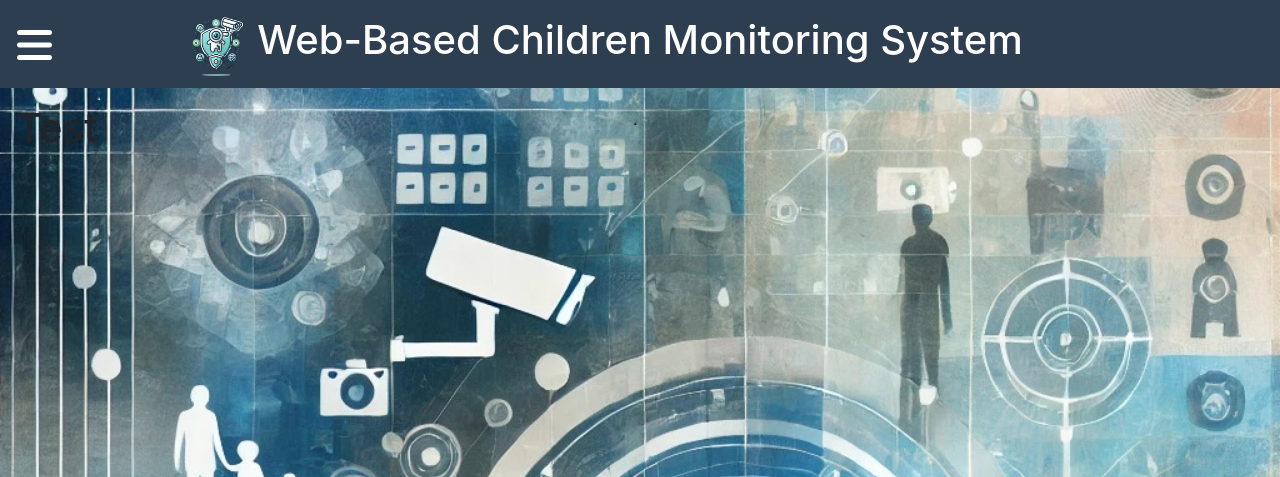
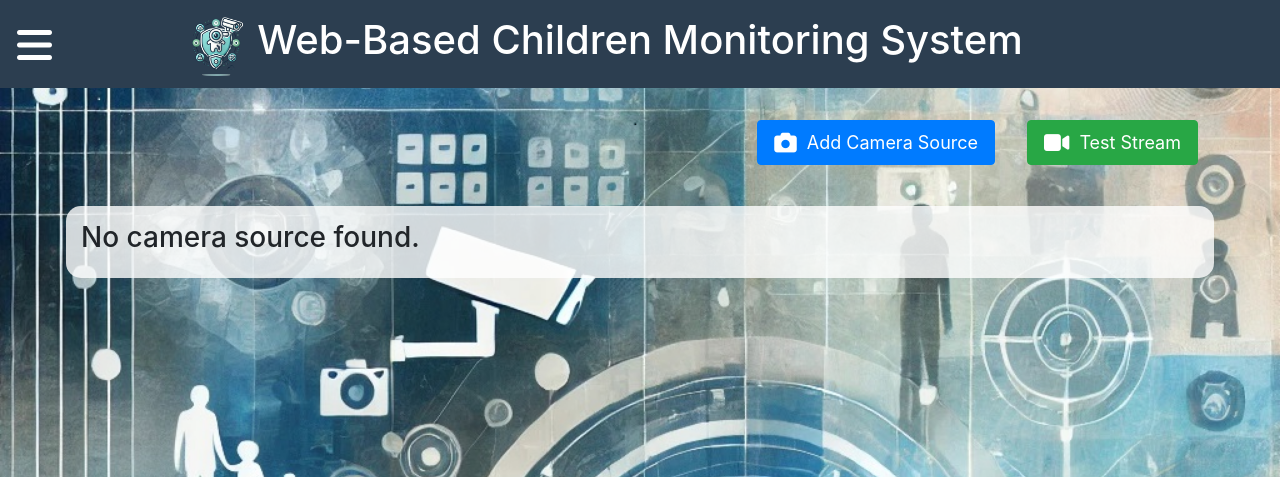
Before and after one commit to sam011103/Web-Based-Children-Monitoring-System, a Django app: page /home/ in a window 1280 px wide. Shown: the top 477 px of the page. Run offline with Django 5.2, Linux system fonts and the light colour scheme; a user stored in the database is signed in; some libraries are stand-ins or nearby versions.

Commit message:
add home page

```diff
--- a/children_monitoring_system/templates/base.html
+++ b/children_monitoring_system/templates/base.html
@@ -83,16 +83,6 @@
     <script src="https://stackpath.bootstrapcdn.com/bootstrap/4.5.2/js/bootstrap.min.js"></script>
     <script src="https://cdnjs.cloudflare.com/ajax/libs/toastr.js/latest/toastr.min.js"></script>
     <script src="https://cdn.jsdelivr.net/npm/chart.js"></script>
-    {% block extra_script %}
-    {% endblock %}
-
-    {% include 'layouts/header.html' %}
-    {% include 'layouts/sidebar.html' %}
-
-    <div id="main">
-        {% block content %}
-        {% endblock %}
-    </div>
 
     <script>
         toastr.options = {
@@ -113,5 +103,24 @@
            "hideMethod": "fadeOut"
        };
    </script>
+
+    {% if messages %}
+        {% for message in messages %}
+        <script>
+            toastr["{{ message.tags }}"]("{{ message }}");
+        </script>
+        {% endfor %}
+    {% endif %}
+
+    {% block extra_script %}
+    {% endblock %}
+
+    {% include 'layouts/header.html' %}
+    {% include 'layouts/sidebar.html' %}
+
+    <div id="main">
+        {% block content %}
+        {% endblock %}
+    </div>
 </body>
 </html>
--- a/children_monitoring_system/templates/home.html
+++ b/children_monitoring_system/templates/home.html
@@ -1,5 +1,134 @@
 {% extends "base.html" %}
 {% block title %}Home Page{% endblock %}
 {% block content %}
-<h1>Test</h1>
+<div class="py-3">
+    <div class="add-source-button-container">
+        <button class="btn btn-primary add-source-button mx-3 px-3 py-2" id="addSourceButton" onclick="loadCameras()" data-toggle="modal" data-target="#sourceSetupModal">
+            <i class="fa fa-camera fa-lg icon" aria-hidden="true"></i>Add Camera Source
+        </button>
+        <a href="" class="btn btn-success test-stream-btn mx-3 px-3 py-2">
+            <i class="fa fa-video-camera fa-lg icon" aria-hidden="true"></i>Test Stream
+        </a>
+    </div>
+</div>
+
+<div class="main-container" id="mainContainer">
+    {% if camera_sources %}
+        {# Uncomment if you want to display the sources #}
+        {#
+        {% for camera_source in camera_sources %}
+            <div class="col-lg-4 col-md-6 col-sm-12 source-container" id="source-container-{{ forloop.counter0 }}" >
+                <h3 class="source-name">{{ camera_source.source_name }}</h3>
+                <!-- Add more details here if needed -->
+            </div>
+        {% endfor %}
+        #}
+    {% else %}
+        <h3>No camera source found.</h3>
+    {% endif %}
+</div>
+
+<div class="modal fade" id="sourceSetupModal" tabindex="-1" role="dialog" aria-labelledby="sourceSetupModalTitle" aria-hidden="true">
+    <div class="modal-dialog modal-dialog-centered" role="document">
+        <div class="modal-content">
+            <div class="modal-header">
+                <h5 class="modal-title" id="sourceSetupModalTitle">Camera Source Setup</h5>
+                <button type="button" class="close" data-dismiss="modal" aria-label="Close">
+                    <span aria-hidden="true">&times;</span>
+                </button>
+            </div>
+            <div class="modal-body">
+                <form method="POST" id="addCameraSourceForm">
+                    {% csrf_token %}
+                    <div class="col-12 col-sm-9">
+                        <div class="form-group">
+                            <label for="source">Please select a camera source to setup</label><br>
+                            <select class="form-control" id="source" name="source_id">
+                                {# Add the options for the camera sources here #}
+                            </select>
+                            <span id="error-message-source" class="text-danger"></span>
+                        </div>
+                        <div class="form-group">
+                            <label for="source_name">Source Name</label>
+                            <input type="text" class="form-control" id="source_name" name="source_name" placeholder="Enter Source Name" value="{{ form.source_name.value|default_if_none:'' }}">
+                            <span id="error-message-source-name" class="text-danger"></span>
+                        </div>
+                    </div>
+                </form>
+            </div>
+            <div class="modal-footer">
+                <button type="button" class="btn btn-secondary" data-dismiss="modal">Close</button>
+                <button type="button" class="btn btn-primary" onclick="addCameraSource()">Add Source</button>
+            </div>
+        </div>
+    </div>
+</div>
 {% endblock %}
+
+{% block extra_css %}
+<style>
+    .main-container{
+        display: flex;
+        flex-wrap: wrap;
+        margin: 25px 50px 25px;
+        background: rgba(255, 255, 255, 0.8);
+        padding: 15px;
+        border-radius: 15px;
+    }
+    .source-container{
+        background: white;
+        padding: 0px !important;
+        border: black 1px solid;
+    }
+    .add-source-button-container{
+        display: flex;
+        justify-content: flex-end;
+        margin-right: 50px;
+        max-height: 100px;
+    }
+    .add-source-button{
+        color: white;
+        /* background:rgb(18, 182, 211); */
+        /* font-weight: bold; */
+        font-size: 18px;
+        /* flex: 0 0 13%;
+        max-width: 13% */
+    }
+    .test-stream-btn {
+        /* font-weight: bold; */
+        font-size: 18px;
+    }
+    .source-name {
+        position: absolute;
+        margin-top: 10px;
+        width: 100%;
+        display: flex;
+        justify-content: center;
+        color: goldenrod; /* Text color */
+    }
+    .video-not-found {
+        background: black;
+        width: 100%;
+        height:100%;
+        min-height: 100px;
+        align-content: center;
+    }
+    .not-connected-message {
+        color: white;
+        text-align: center;
+    }
+    .icon {
+        margin-right: 10px;
+    }
+    video {
+        display: block;
+        object-fit: contain; /* Ensure all video elements have object-fit: contain */
+        width: 100%; /* Make sure the video fits the container */
+    }
+    @media only screen and (max-width: 768px) {
+        .video-not-found {
+            min-height: 300px;
+        }
+    }
+</style>
+{% endblock %}
--- a/children_monitoring_system/templates/login.html
+++ b/children_monitoring_system/templates/login.html
@@ -55,6 +55,7 @@
 {% endblock %}
 
 {% block extra_script %}
+
 <script>
 	// function getCookie(name) {
 	// 	let cookieValue = null;
--- a/children_monitoring_system/urls.py
+++ b/children_monitoring_system/urls.py
@@ -1,10 +1,11 @@
 from django.urls import path
 from .views import home_views, auth_views
+from .views.auth_views import UserRegisterView
 
 urlpatterns = [
     path('members/', home_views.members, name='members'),
     path('home/', home_views.home, name='home'),
     path('login/', auth_views.loginIndex, name='login'),
-    path('register/', auth_views.registerIndex, name='register'),
+    path('register/', UserRegisterView.as_view(), name='register'),
     path('logout/', auth_views.logoutIndex)
 ]
```
Also changed, not shown: children_monitoring_system/forms.py (+7 -0 lines), children_monitoring_system/views/auth_views.py (+34 -18 lines), children_monitoring_system/templates/registration/register.html (renamed from children_monitoring_system/templates/register.html), db.sqlite3. Lines whose indentation alone changed are shown as unchanged.
